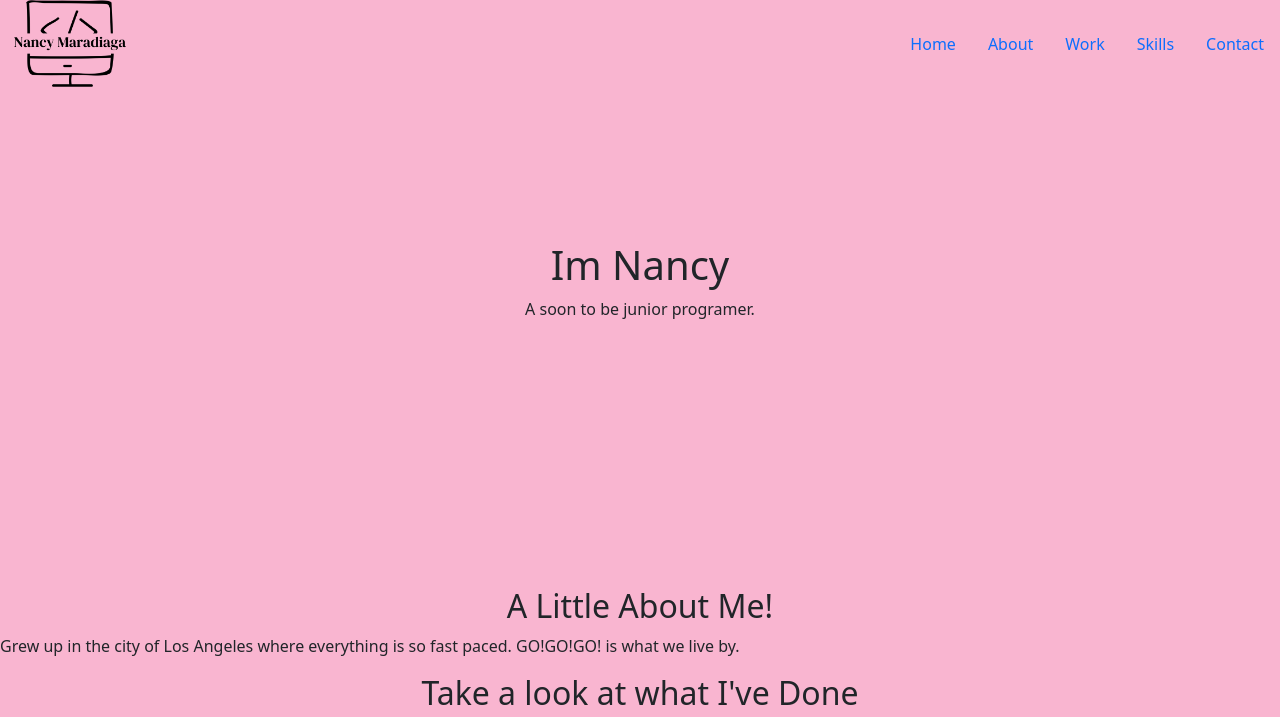
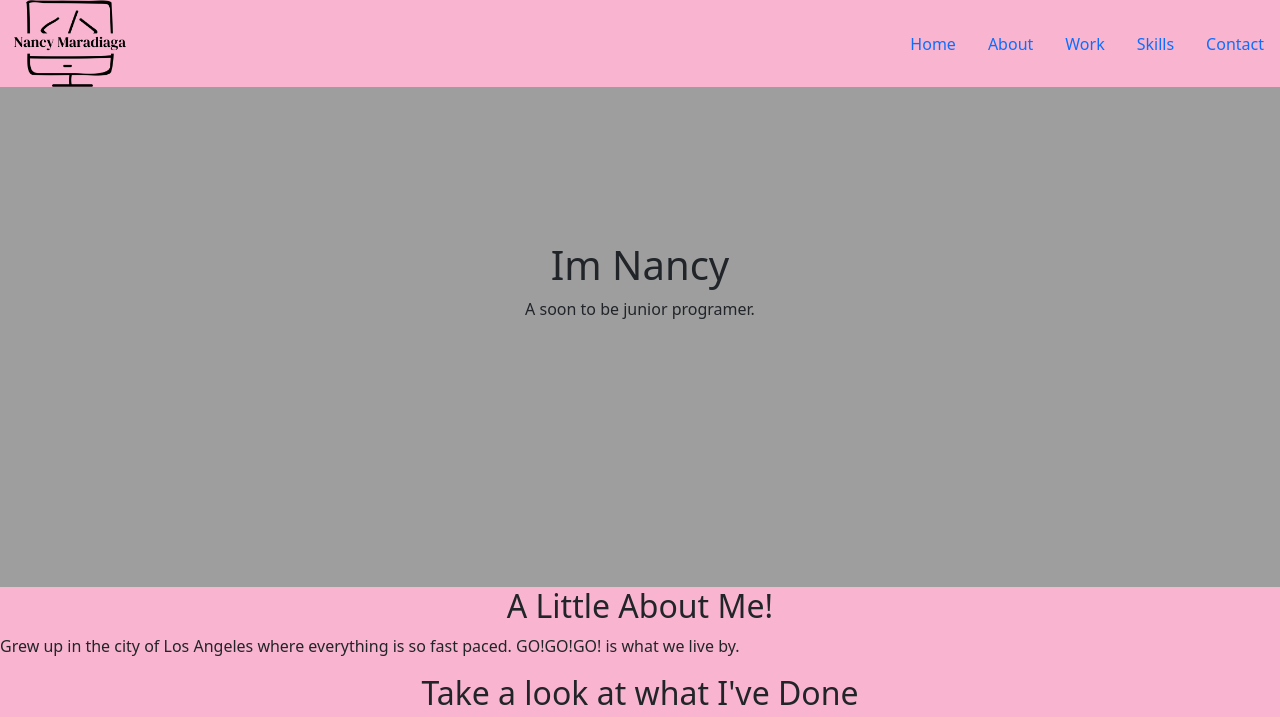
Before and after one commit to nanmarad9/nanmarad9-github-portfolio, a plain HTML site: page index.html in a window 1280 px wide. Shown: the top 717 px of the page. Drawn offline with nearby package versions, Linux system fonts and the light colour scheme; the site is published under a folder, as on GitHub Pages, so addresses that start at the root find nothing.

Commit message:
corrected image directory

```diff
--- a/css/style.css
+++ b/css/style.css
@@ -8,7 +8,7 @@ nav {
   width: 140px;
 }
 .jumbotron {
-  background: url("/images/cloud.jpg") no-repeat center center;
+  background: url("../images/cloud.jpg") no-repeat center center;
   background-size: cover;
   height: 500px;
   text-align: center;
```
